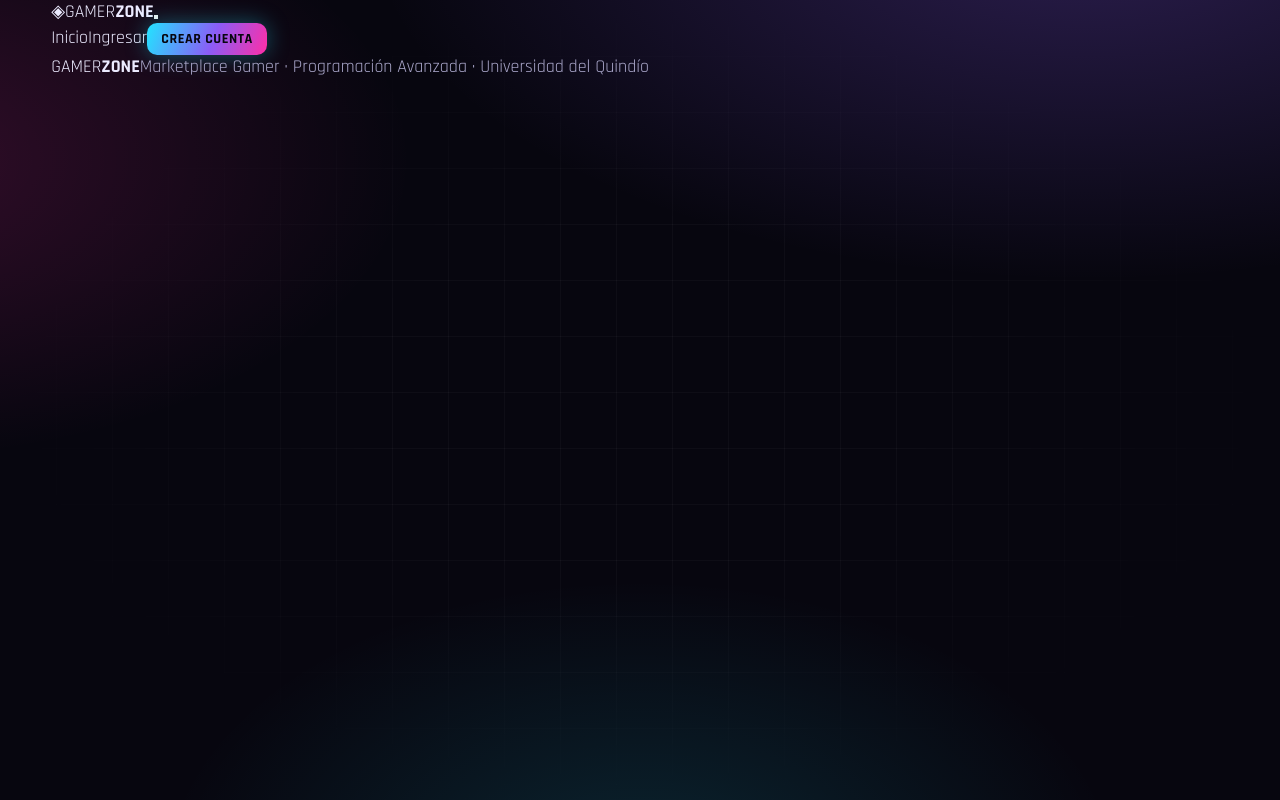
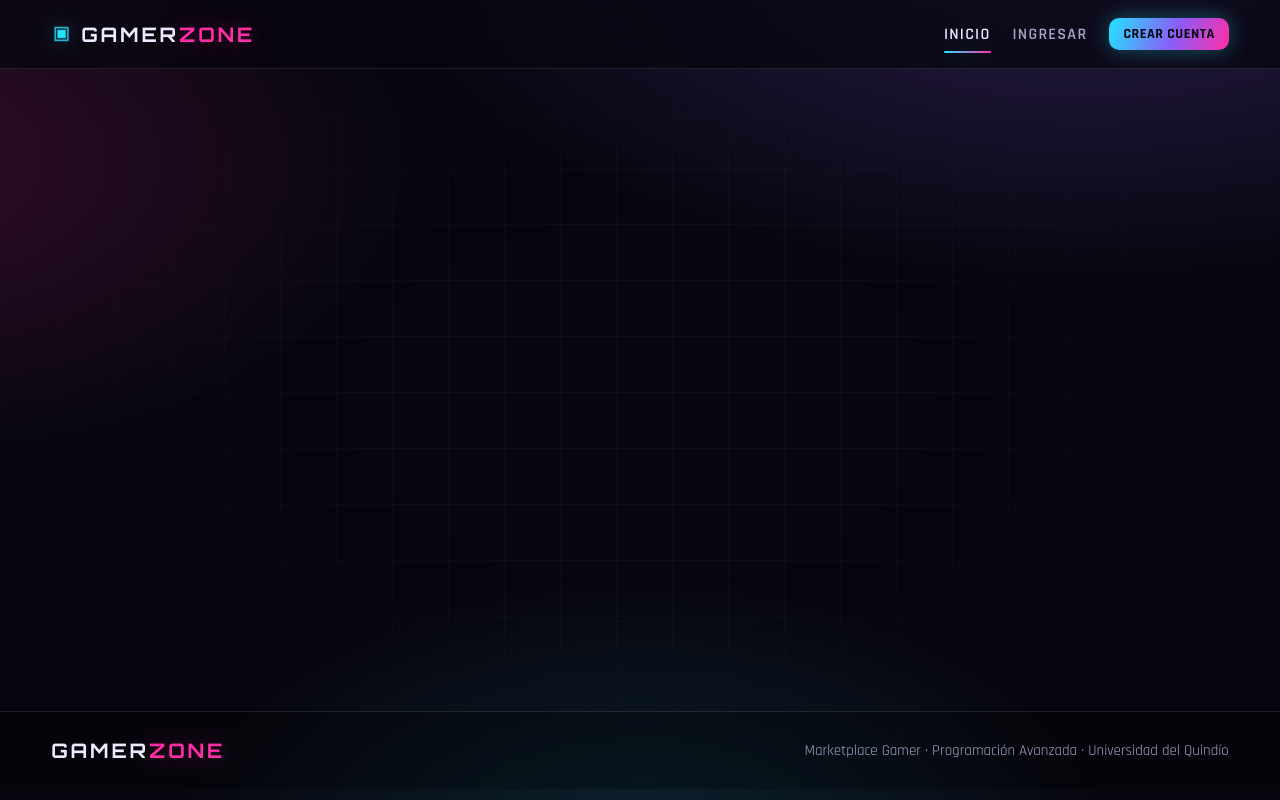
Before and after one commit to ShanT237/EcommerceProductosGamer, an Angular app in the folder frontend/: page / in a window 1280 px wide. Built offline with nearby package versions, Linux system fonts and the light colour scheme.

Commit message:
feat(frontend): add app shell styles

```diff
--- a/frontend/src/app/app.css
+++ b/frontend/src/app/app.css
@@ -0,0 +1,57 @@
+.barra {
+  position: sticky; top: 0; z-index: 50;
+  background: rgba(7, 6, 15, 0.72);
+  backdrop-filter: blur(16px); -webkit-backdrop-filter: blur(16px);
+  border-bottom: 1px solid var(--borde);
+}
+.barra-interna { display: flex; align-items: center; justify-content: space-between; height: 68px; gap: 16px; }
+
+.logo { display: flex; align-items: center; gap: 10px; }
+.logo-icono { font-size: 26px; color: var(--cian); text-shadow: var(--brillo-cian); animation: giro 8s linear infinite; display: inline-block; }
+.logo-texto { font-family: var(--fuente-titulo); font-weight: 700; font-size: 20px; letter-spacing: 0.14em; }
+.logo-texto b { color: var(--magenta); text-shadow: var(--brillo-magenta); }
+@keyframes giro { to { transform: rotate(360deg); } }
+
+.menu { display: flex; align-items: center; gap: 22px; font-weight: 600; letter-spacing: 0.08em; text-transform: uppercase; font-size: 16px; }
+.menu a:not(.btn) { color: var(--texto-2); position: relative; padding: 6px 0; transition: color 0.2s; }
+.menu a:not(.btn):hover, .menu a.activo { color: var(--texto); }
+.menu a.activo::after {
+  content: ''; position: absolute; left: 0; right: 0; bottom: -2px; height: 2px;
+  background: linear-gradient(90deg, var(--cian), var(--magenta)); border-radius: 2px; box-shadow: var(--brillo-cian);
+}
+.usuario { display: flex; align-items: center; gap: 8px; color: var(--texto); font-size: 15px; text-transform: none; letter-spacing: 0.02em; }
+.usuario em { font-style: normal; font-size: 11px; letter-spacing: 0.16em; color: var(--cian); border: 1px solid var(--cian); padding: 1px 8px; border-radius: 999px; }
+.punto { width: 8px; height: 8px; border-radius: 50%; background: var(--lima); box-shadow: 0 0 10px var(--lima); }
+
+.hamburguesa { display: none; background: none; border: 1px solid var(--borde); border-radius: 10px; padding: 9px; flex-direction: column; gap: 4px; }
+.hamburguesa span { display: block; width: 22px; height: 2px; background: var(--texto); border-radius: 2px; }
+
+main { min-height: calc(100vh - 68px - 90px); }
+
+.pie { border-top: 1px solid var(--borde); padding: 26px 0; background: rgba(0, 0, 0, 0.25); }
+.pie-interno { display: flex; justify-content: space-between; align-items: center; gap: 12px; flex-wrap: wrap; font-size: 15px; }
+
+.toasts { position: fixed; right: 20px; bottom: 20px; z-index: 200; display: flex; flex-direction: column; gap: 10px; max-width: min(420px, 90vw); }
+.toast {
+  display: flex; align-items: flex-start; gap: 10px; text-align: left; color: var(--texto); font-size: 17px;
+  padding: 13px 16px; border-radius: 14px; border: 1px solid var(--borde);
+  background: rgba(16, 14, 34, 0.94); backdrop-filter: blur(12px);
+  animation: entra 0.35s cubic-bezier(0.2, 1, 0.3, 1) both;
+}
+.toast-ok { border-color: rgba(163, 255, 107, 0.5); box-shadow: 0 0 24px rgba(163, 255, 107, 0.15); }
+.toast-ok .toast-icono { color: var(--lima); }
+.toast-error { border-color: rgba(255, 77, 109, 0.55); box-shadow: 0 0 24px rgba(255, 77, 109, 0.18); }
+.toast-error .toast-icono { color: var(--rojo); }
+.toast-info .toast-icono { color: var(--cian); }
+@keyframes entra { from { opacity: 0; transform: translateX(40px) scale(0.96); } to { opacity: 1; transform: none; } }
+
+@media (max-width: 860px) {
+  .hamburguesa { display: flex; }
+  .menu {
+    position: absolute; top: 68px; left: 0; right: 0; flex-direction: column; align-items: stretch; gap: 4px;
+    padding: 14px 4vw 20px; background: rgba(7, 6, 15, 0.97); border-bottom: 1px solid var(--borde);
+    display: none;
+  }
+  .menu.abierto { display: flex; }
+  .menu a, .menu .usuario { padding: 10px 4px; }
+}
```
